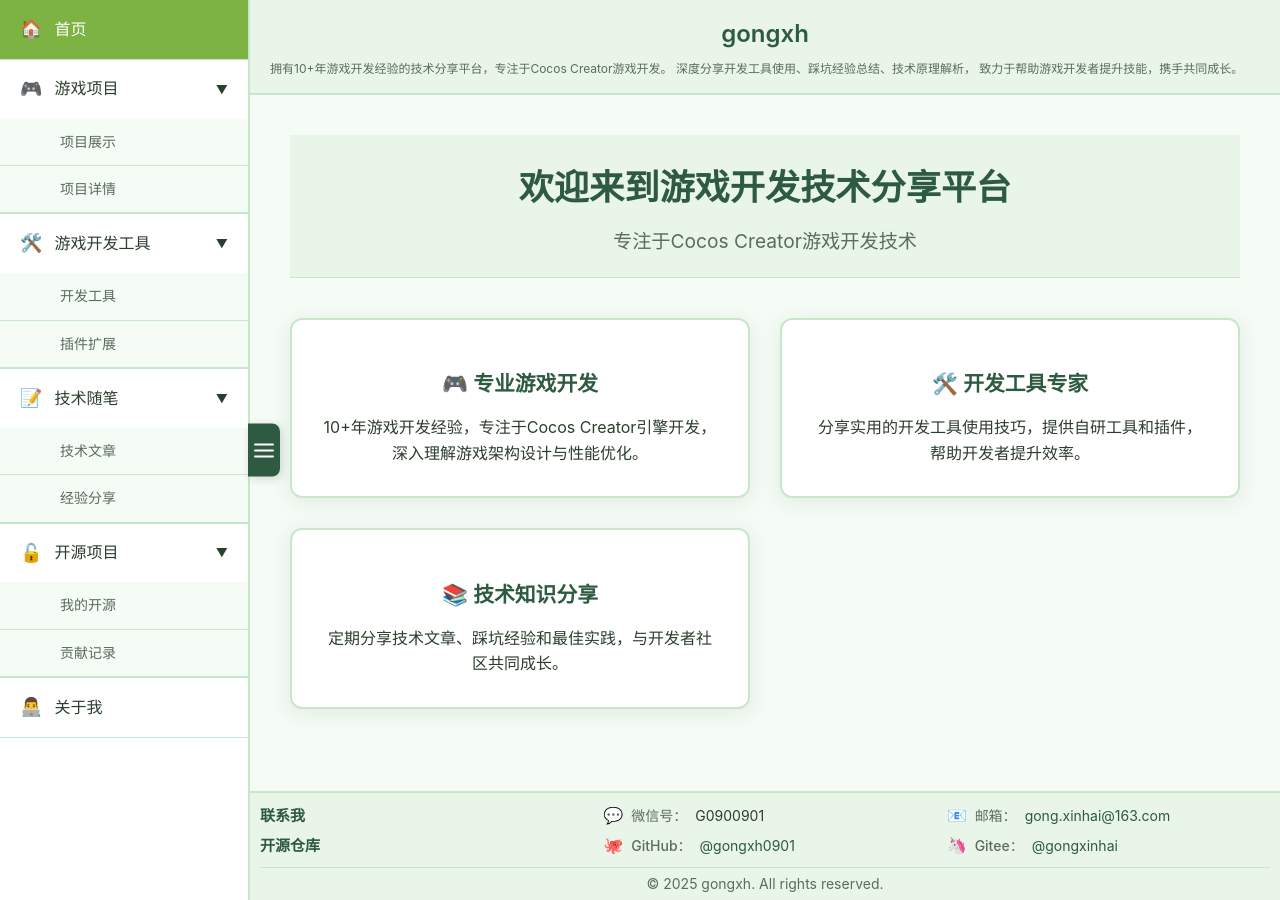
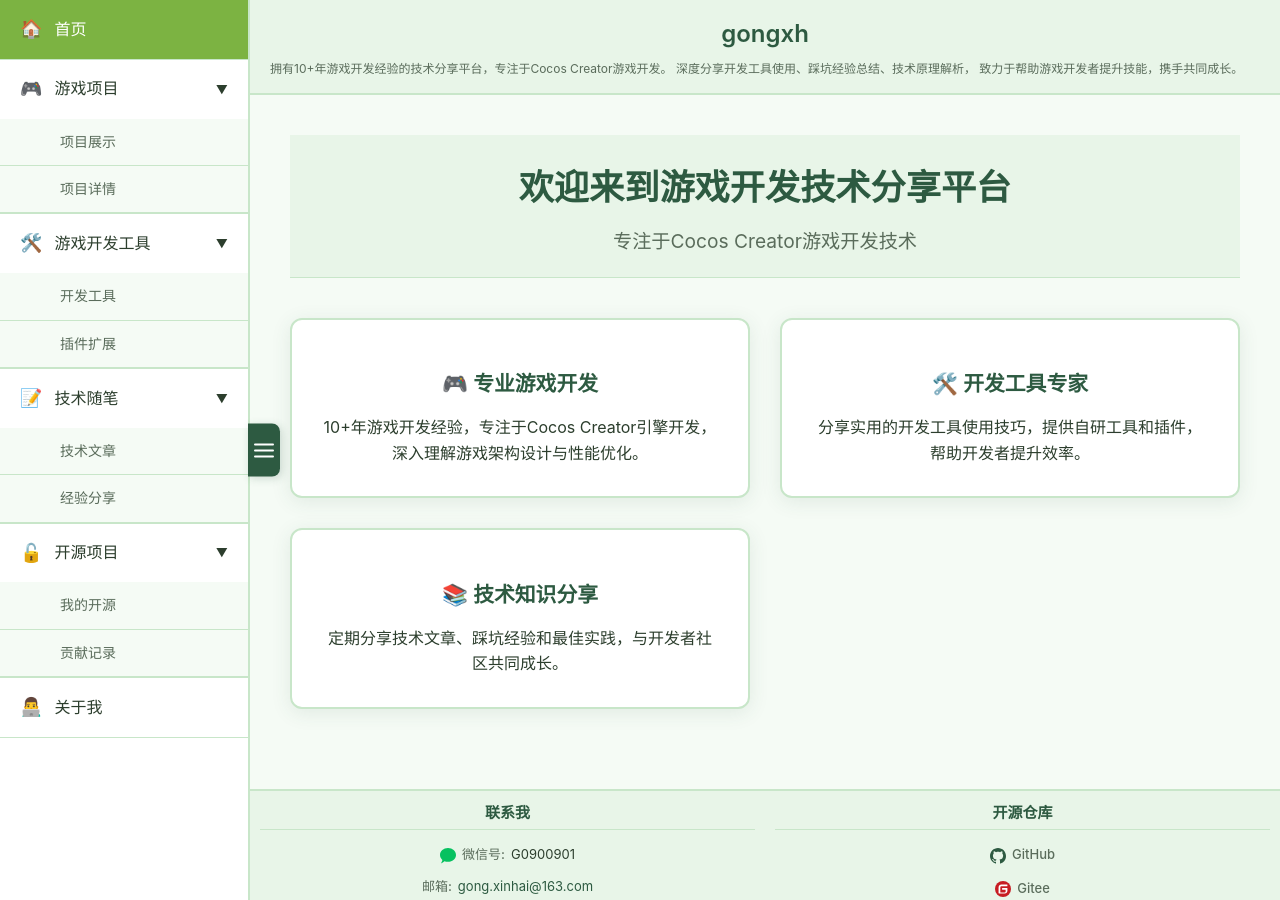
Before and after one commit to Gongxh0901/gongxh.github.io, a Jekyll site: the page built from index.markdown, in a window 1280 px wide. Built offline with Jekyll 4.4.1, drawn with Linux system fonts in a browser that asks for light colours.

Commit message:
feat: 添加社交媒体图标及更新页脚

```diff
--- a/_includes/footer.html
+++ b/_includes/footer.html
@@ -3,33 +3,47 @@
         <div class="footer-content">
             <div class="footer-section">
                 <div class="contact-grid">
-                    <div class="contact-grid-item">
-                        <span class="contact-category">联系我</span>
+                    <div class="contact-group">
+                        <div class="contact-group-title">联系我</div>
+                        <div class="contact-item">
+                            <span class="contact-icon">
+                                <svg width="16" height="16" viewBox="0 0 25 25" xmlns="http://www.w3.org/2000/svg">
+                                    <path
+                                        d="M12.5,0 C5.596,0 0,4.716 0,10.667 C0,13.831 1.4,16.653 3.669,18.752 C3.493,19.87 2.832,22.036 1.333,24.1 C3.596,23.322 5.534,21.923 6.9,20.588 C8.689,21.249 10.573,21.633 12.5,21.633 C19.404,21.633 25,16.917 25,10.966 C25,5.016 19.404,0 12.5,0 Z M10.033,8.167 C9.255,8.167 8.6,8.822 8.6,9.6 C8.6,10.378 9.255,11.033 10.033,11.033 C10.811,11.033 11.467,10.378 11.467,9.6 C11.467,8.822 10.811,8.167 10.033,8.167 Z M15.6,8.167 C14.822,8.167 14.167,8.822 14.167,9.6 C14.167,10.378 14.822,11.033 15.6,11.033 C16.378,11.033 17.033,10.378 17.033,9.6 C17.033,8.822 16.378,8.167 15.6,8.167 Z"
+                                        fill="#07C160" />
+                                </svg>
+                            </span>
+                            <span class="contact-label">微信号:</span>
+                            <span class="contact-value">G0900901</span>
+                        </div>
+                        <div class="contact-item">
+                            <span class="contact-label">邮箱:</span>
+                            <a href="mailto:gong.xinhai@163.com"
+                                class="contact-value contact-link">gong.xinhai@163.com</a>
+                        </div>
                     </div>
-                    <div class="contact-grid-item">
-                        <span class="contact-icon">💬</span>
-                        <span class="contact-label">微信号：</span>
-                        <span class="contact-value">G0900901</span>
-                    </div>
-                    <div class="contact-grid-item">
-                        <span class="contact-icon">📧</span>
-                        <span class="contact-label">邮箱：</span>
-                        <a href="mailto:gong.xinhai@163.com" class="contact-value contact-link">gong.xinhai@163.com</a>
-                    </div>
-                    <div class="contact-grid-item">
-                        <span class="contact-category">开源仓库</span>
-                    </div>
-                    <div class="contact-grid-item">
-                        <span class="contact-icon">🐙</span>
-                        <span class="contact-label">GitHub：</span>
-                        <a href="https://github.com/gongxh0901" target="_blank"
-                            class="contact-value contact-link">@gongxh0901</a>
-                    </div>
-                    <div class="contact-grid-item">
-                        <span class="contact-icon">🦄</span>
-                        <span class="contact-label">Gitee：</span>
-                        <a href="https://gitee.com/gongxinhai" target="_blank"
-                            class="contact-value contact-link">@gongxinhai</a>
+                    <div class="contact-group">
+                        <div class="contact-group-title">开源仓库</div>
+                        <a href="https://github.com/gongxh0901" target="_blank" class="contact-item contact-item-link">
+                            <span class="contact-icon">
+                                <svg xmlns="http://www.w3.org/2000/svg" width="16" height="16" viewBox="0 0 16 16">
+                                    <path fill-rule="evenodd"
+                                        d="M8 0C3.58 0 0 3.58 0 8c0 3.54 2.29 6.53 5.47 7.59.4.07.55-.17.55-.38 0-.19-.01-.82-.01-1.49-2.01.37-2.53-.49-2.69-.94-.09-.23-.48-.94-.82-1.13-.28-.15-.68-.52-.01-.53.63-.01 1.08.58 1.23.82.72 1.21 1.87.87 2.33.67.07-.52.28-.87.51-1.07-1.78-.2-3.64-.89-3.64-3.95 0-.87.31-1.59.82-2.15-.08-.2-.36-1.02.08-2.12 0 0 .67-.21 2.2.82.64-.18 1.32-.27 2-.27.68 0 1.36.09 2 .27 1.53-1.04 2.2-.82 2.2-.82.44 1.1.16 1.92.08 2.12.51.56.82 1.27.82 2.15 0 3.07-1.87 3.75-3.65 3.95.29.25.54.73.54 1.48 0 1.07-.01 1.93-.01 2.2 0 .21.15.46.55.38A8.013 8.013 0 0 0 16 8c0-4.42-3.58-8-8-8z" />
+                                </svg>
+                            </span>
+                            <span class="contact-label">GitHub</span>
+                        </a>
+                        <a href="https://gitee.com/gongxinhai" target="_blank" class="contact-item contact-item-link">
+                            <span class="contact-icon">
+                                <svg xmlns="http://www.w3.org/2000/svg" width="16" height="16" viewBox="0 0 90 90">
+                                    <circle fill="#C71D23" cx="45" cy="45" r="45" />
+                                    <path
+                                        d="M67.5,39.9H42.1c-1.2,0-2.2,1-2.2,2.2v5.5c0,1.2,1,2.2,2.2,2.2h15.5c1.2,0,2.2,1,2.2,2.2v6.6c0,3.7-3,6.6-6.6,6.6H32.1c-1.2,0-2.2-1-2.2-2.2V36.5c0-3.7,3-6.6,6.6-6.6h31c1.2,0,2.2-1,2.2-2.2v-5.5c0-1.2-1-2.2-2.2-2.2h-31C27.4,20,20,27.4,20,36.5v31c0,1.2,1,2.2,2.2,2.2h32.7c8.3,0,15-6.7,15-15V42.1C69.7,40.9,68.7,39.9,67.5,39.9z"
+                                        fill="#FFFFFF" />
+                                </svg>
+                            </span>
+                            <span class="contact-label">Gitee</span>
+                        </a>
                     </div>
                 </div>
             </div>
--- a/assets/main.scss
+++ b/assets/main.scss
@@ -454,28 +454,56 @@
 
 .contact-grid {
   display: grid;
-  grid-template-columns: repeat(3, 1fr); /* 3列 */
-  grid-template-rows: repeat(2, 1fr);    /* 2行 */
-  gap: 4px 20px; /* 再次压缩行间距 */
-  justify-items: start; /* 网格项目左对齐 */
+  grid-template-columns: 1fr 1fr; /* 两列布局 */
+  gap: 20px; /* 列间距 */
+  max-width: 100%;
 }
 
-.contact-grid-item {
+.contact-group {
   display: flex;
-  align-items: center;
+  flex-direction: column;
   gap: 8px;
-  font-size: 14px;
-  text-align: left; /* 内容左对齐 */
 }
 
-.contact-category {
+.contact-group-title {
   color: var(--primary-green);
   font-weight: 600;
   font-size: 15px;
+  margin-bottom: 4px;
+  text-align: center;
+  border-bottom: 1px solid var(--border-color);
+  padding-bottom: 4px;
+}
+
+.contact-item {
+  display: flex;
+  align-items: center;
+  justify-content: center;
+  gap: 6px;
+  font-size: 13px;
+  text-align: center;
+}
+
+.contact-item-link {
+  text-decoration: none;
+  color: inherit;
+  transition: all 0.3s ease;
+}
+
+.contact-item-link:hover {
+  transform: translateY(-2px);
+  color: var(--primary-green);
 }
 
 .contact-icon {
   font-size: 16px;
+}
+
+.contact-icon svg {
+  width: 16px;
+  height: 16px;
+  fill: var(--primary-green);
+  vertical-align: middle;
 }
 
 .contact-label {
@@ -755,7 +783,20 @@
 
   .footer-content {
     grid-template-columns: 1fr;
-    gap: 30px;
+    gap: 20px;
+  }
+
+  .contact-grid {
+    gap: 15px; /* 移动端减少间距 */
+  }
+
+  .contact-item {
+    font-size: 12px; /* 移动端字体稍小 */
+    gap: 4px;
+  }
+
+  .contact-group-title {
+    font-size: 14px; /* 移动端标题稍小 */
   }
 }
 
```
Also changed, not shown: icon/email.svg (added), icon/gitee.svg (added), icon/github.svg (added), icon/wechat.svg (added).
